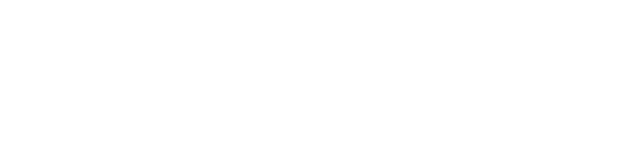
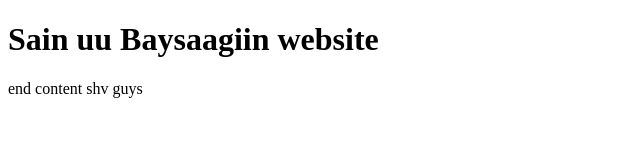
Before and after one commit to baysaa1030/test-repo, a plain HTML site: page index.html in a window 1280 px wide. Shown: the whole page, without its empty margins (0-640 px from the left). Drawn offline with Linux system fonts and the light colour scheme.

Commit message:
Added  content to index.html

```diff
--- a/index.html
+++ b/index.html
@@ -8,7 +8,8 @@
 </head>
 
 <body>
-
+    <h1>Sain uu Baysaagiin website</h1>
+    <p> end content shv guys</p>
 </body>
 
 </html>
```
